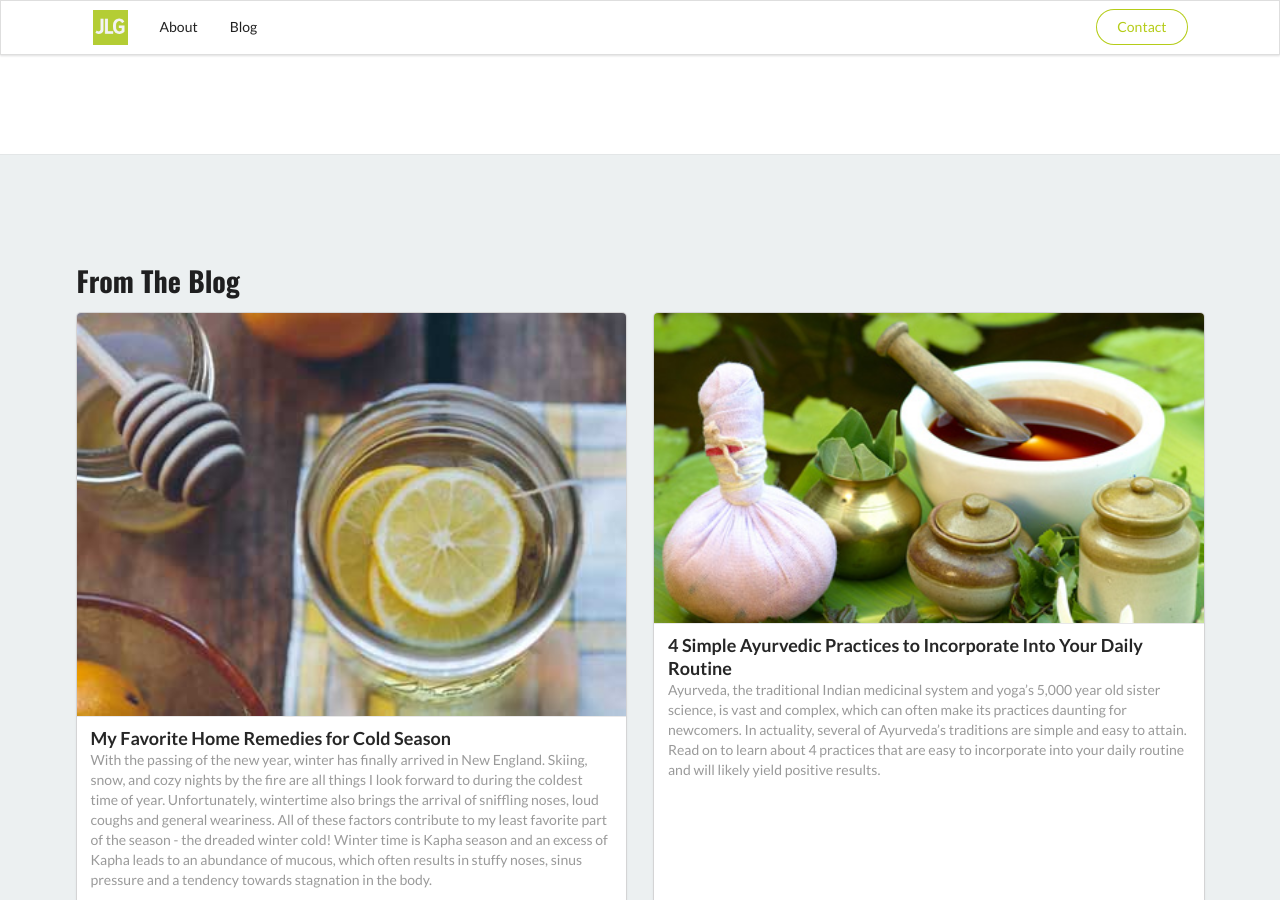
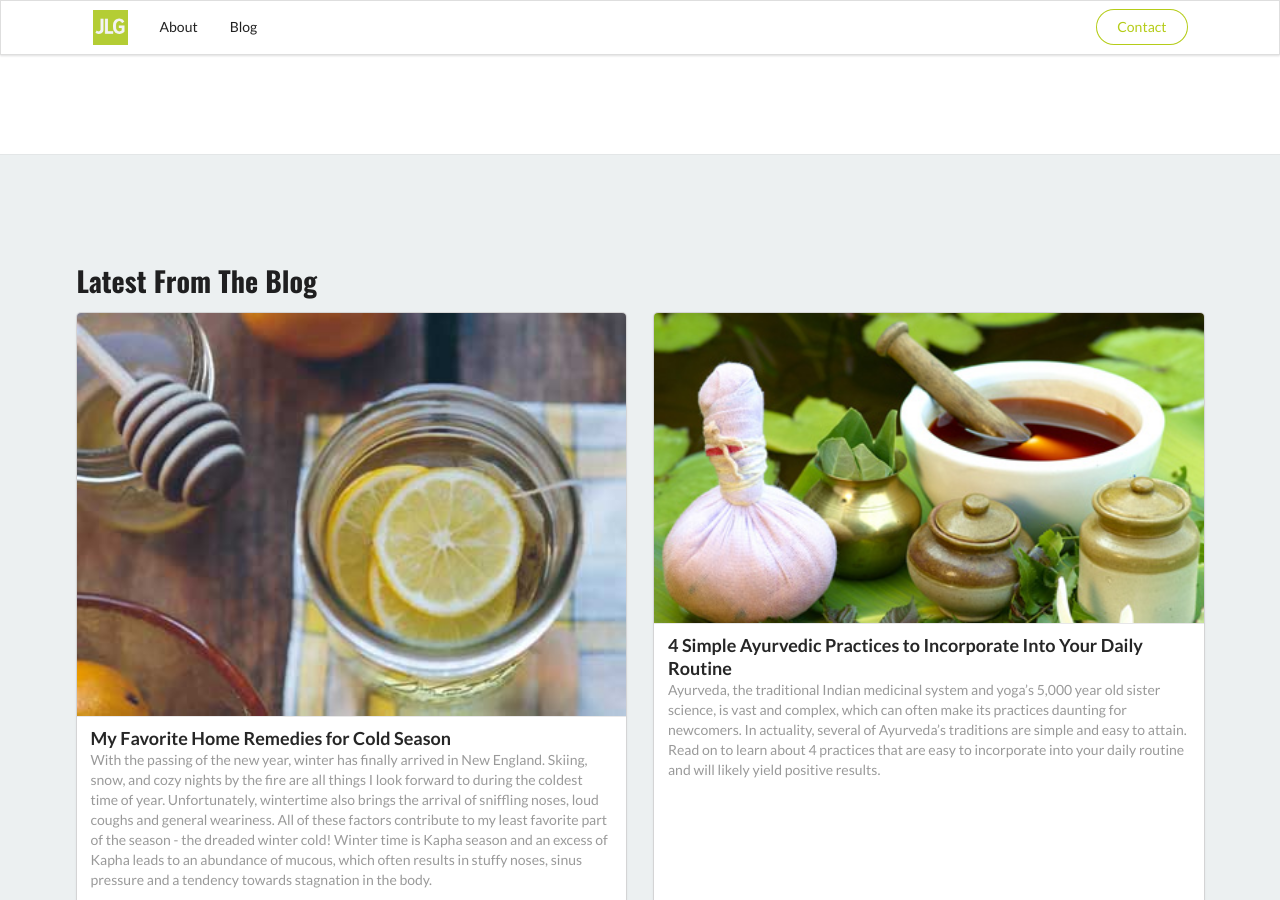
Before and after one commit to yogi-jerz/yogi-jerz.github.io, a Jekyll site: the page built from index.html, in a window 1280 px wide and 900 px high, scrolled down 1581 px. Built offline with Jekyll 4.4.1, drawn with Linux system fonts in a browser that asks for light colours; nearby versions of some CDN libraries; the list of posts is cut into pages by our own code.

```diff
--- a/index.html
+++ b/index.html
@@ -38,7 +38,7 @@
     </div>
     <div class="gray-hero" id="blog-section">
         <div class="ui vertical stripe container segment">
-            <h3 class="ui header">From The Blog</h3>
+            <h3 class="ui header">Latest From The Blog</h3>
 
             <div class="ui two doubling cards">
                 {% for post in site.posts limit:4 %}
```
